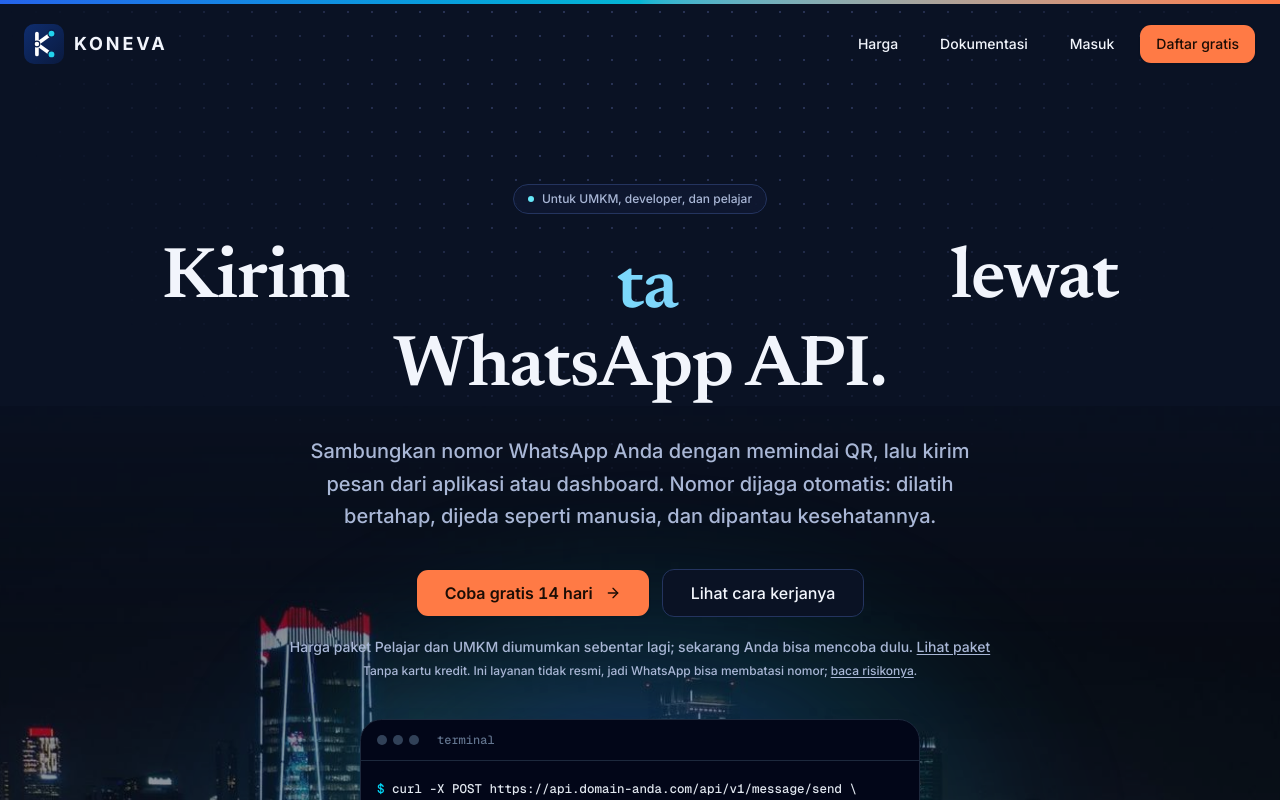
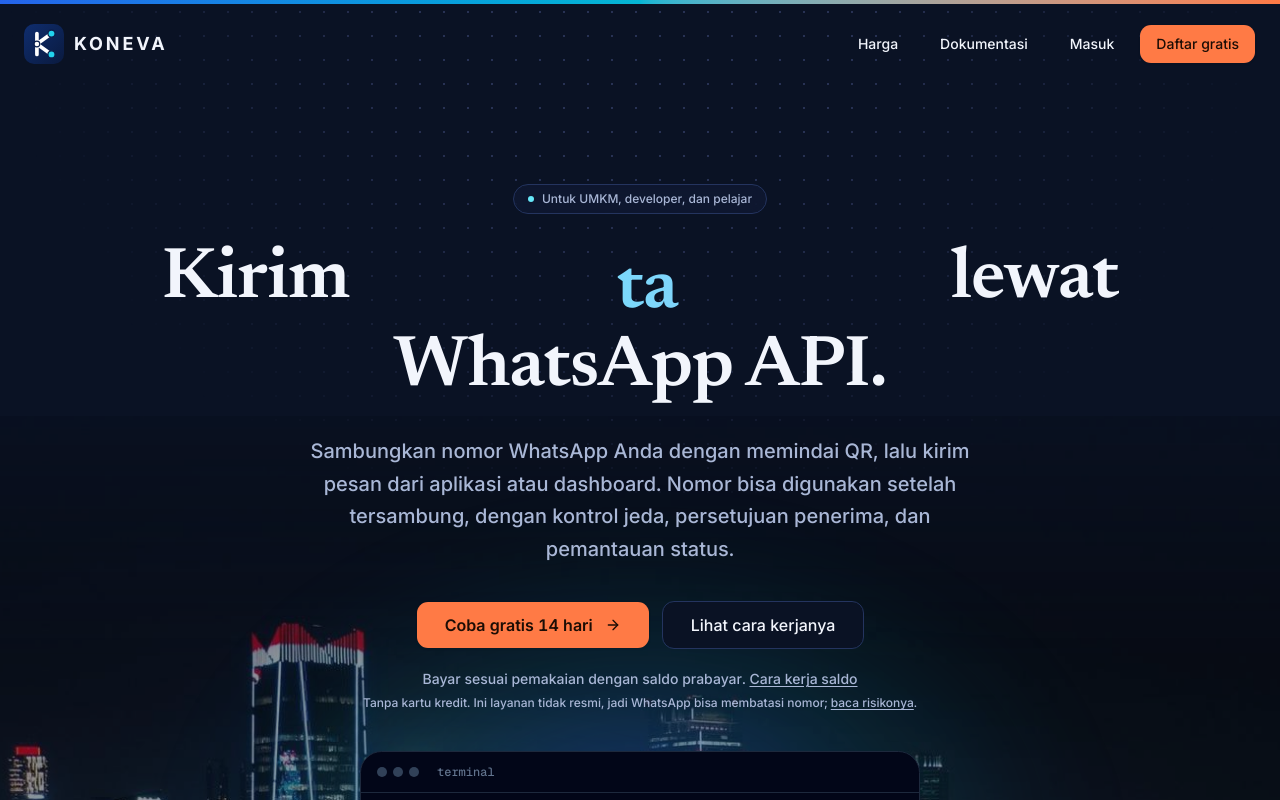
Before and after one commit to Dzayong/koneva, a Next.js app in the folder dashboard/: page / in a window 1280 px wide. Shown: the top 800 px of the page. Built offline with nearby package versions, Linux system fonts and the light colour scheme; no server answers.

Commit message:
feat: align landing with PAYG and prepare Duitku packet

```diff
--- a/dashboard/src/components/marketing/faq-data.ts
+++ b/dashboard/src/components/marketing/faq-data.ts
@@ -18,7 +18,7 @@
   },
   {
     q: "Bagaimana dengan OTP yang harus cepat?",
-    a: "Pesan dengan prioritas urgent memakai antrean sendiri dan tidak menunggu jeda pengiriman biasa, sehingga cocok untuk kode OTP. Pesan OTP/transaksional yang diverifikasi otomatis oleh sistem juga tidak dihitung dalam kuota paket bulanan. Pesan biasa tetap diberi jeda agar pola pengiriman tidak terlihat seperti mesin. Karena jalur ini tidak resmi, jangan menjadikannya satu-satunya cara untuk login atau transaksi penting; siapkan jalur cadangan seperti SMS atau email.",
+    a: "Pesan dengan prioritas urgent memakai antrean sendiri dan tidak menunggu jeda pengiriman biasa, sehingga cocok untuk kode OTP. Pesan OTP/transaksional hanya memperoleh perlakuan khusus jika lolos pemeriksaan sistem. Pesan biasa tetap diberi jeda untuk mengendalikan laju pengiriman. Karena jalur ini tidak resmi, jangan menjadikannya satu-satunya cara untuk login atau transaksi penting; siapkan jalur cadangan seperti SMS atau email.",
   },
   {
     q: "Bagaimana saya tahu pesan terkirim, dibaca, atau nomor bermasalah?",
@@ -29,8 +29,8 @@
     a: "Saat ini layanan mengirim dan menerima di chat pribadi. Pesan masuk dari grup tercatat, tetapi pengiriman ke grup dan saluran belum tersedia.",
   },
   {
-    q: "Berapa harga dan apakah ada uji coba?",
-    a: "Setiap akun baru mendapat uji coba gratis 14 hari tanpa kartu kredit. Ada empat paket bulanan, dari Pelajar sampai Bisnis CS — lihat daftar harga di halaman ini. Checkout tahunan sudah ditutup untuk pesanan baru. Pembayaran saat ini dikonfirmasi manual oleh penyedia layanan.",
+    q: "Bagaimana biaya KONEVA dihitung?",
+    a: "KONEVA menggunakan saldo prabayar PAYG tanpa paket bulanan. Tarif per pesan ditampilkan di halaman Tagihan; biaya final dikenakan untuk pesan yang terkonfirmasi berhasil, sedangkan status yang belum pasti ditahan sementara untuk diperiksa. Akun baru mendapat masa percobaan 14 hari.",
   },
   {
     q: "Data apa yang disimpan?",
--- a/dashboard/src/components/marketing/landing-page.tsx
+++ b/dashboard/src/components/marketing/landing-page.tsx
@@ -5,7 +5,6 @@
 import { motion, useReducedMotion, useScroll, useTransform, type Variants } from "framer-motion";
 import { ArrowRight, BellRing, CheckCheck, Gauge, ShieldCheck, Smartphone } from "lucide-react";
 import { Button } from "@/components/ui/button";
-import { PlanCards } from "@/components/billing/plan-cards";
 import { KonevaLogo } from "@/components/brand/koneva-logo";
 import { Faq } from "@/components/marketing/faq";
 import { HeroDemo } from "@/components/marketing/hero-demo";
@@ -19,7 +18,6 @@
 import { Stage } from "@/components/marketing/stage";
 import { UseCaseMarquee } from "@/components/marketing/use-case-marquee";
 import { useAuth } from "@/hooks/use-auth";
-import { usePublicPlans } from "@/hooks/use-billing";
 import { track } from "@/lib/track";
 import { cn } from "@/lib/utils";
 
@@ -70,30 +68,14 @@
     );
 }
 
-/** The question everyone asks first. Shows the lowest published monthly price, or says plainly that it is not set yet. */
-function PriceHint() {
-  const plans = usePublicPlans();
-  const prices = (plans.data ?? []).filter((p) => p.price_is_final && p.price_month_idr !== null).map((p) => p.price_month_idr as number);
-  const from = prices.length ? Math.min(...prices) : null;
-  return (
-    <p className="text-sm text-muted-foreground">
-      {from !== null
-        ? <>Paket berbayar mulai <strong className="text-foreground">Rp {from.toLocaleString("id-ID")}/bulan</strong>. </>
-        : <>Harga paket Pelajar dan UMKM diumumkan sebentar lagi; sekarang Anda bisa mencoba dulu. </>}
-      <a href="#harga" className="underline underline-offset-2 hover:text-foreground">Lihat paket</a>
-    </p>
-  );
-}
-
 const AUDIENCES: Array<{ title: string; text: string; cta: string; href: string; from: RevealFrom }> = [
   { title: "Pemilik usaha dan UMKM", text: "Kirim info pesanan, pengingat, dan promo ke pelanggan dari nomor WhatsApp toko Anda. Ada dashboard untuk kontak, kirim massal, dan balasan otomatis, tanpa perlu coding.", cta: "Coba gratis", href: "/signup", from: "left" },
   { title: "Developer dan freelancer", text: "Satu API untuk mengirim dan menerima pesan, status waktu nyata, webhook bertanda tangan, dan kunci API berizin. Contoh kode Node.js, Python, dan PHP.", cta: "Baca dokumentasi", href: "/docs", from: "up" },
-  { title: "Pelajar dan proyek kuliah", text: "Paket khusus pelajar dengan verifikasi email kampus. Cocok untuk tugas akhir, bot pengingat, atau proyek kecil yang butuh WhatsApp.", cta: "Lihat paket", href: "#harga", from: "right" },
+  { title: "Pelajar dan proyek kuliah", text: "Bangun proyek dengan API, webhook, dan dashboard kontak. Isi saldo sesuai kebutuhan pemakaian.", cta: "Lihat biaya", href: "#harga", from: "right" },
 ];
 
 export function LandingPage() {
   const reduce = useReducedMotion();
-  const plans = usePublicPlans();
   const heroRef = useRef<HTMLElement>(null);
   const { scrollYProgress } = useScroll({ target: heroRef, offset: ["start start", "end start"] });
   const demoY = useTransform(scrollYProgress, [0, 1], [0, reduce ? 0 : -70]);
@@ -129,14 +111,14 @@
               {" "}lewat WhatsApp API.
             </motion.h1>
             <motion.p initial="hidden" animate="show" custom={2} variants={rise} className="mx-auto mt-7 max-w-2xl text-lg leading-relaxed text-muted-foreground md:text-xl">
-              Sambungkan nomor WhatsApp Anda dengan memindai QR, lalu kirim pesan dari aplikasi atau dashboard. Nomor dijaga otomatis: dilatih bertahap, dijeda seperti manusia, dan dipantau kesehatannya.
+              Sambungkan nomor WhatsApp Anda dengan memindai QR, lalu kirim pesan dari aplikasi atau dashboard. Nomor bisa digunakan setelah tersambung, dengan kontrol jeda, persetujuan penerima, dan pemantauan status.
             </motion.p>
             <motion.div initial="hidden" animate="show" custom={3} variants={rise} className="mt-9 flex flex-wrap items-center justify-center gap-3">
               <Button asChild size="lg" className="h-12 px-7 text-base font-semibold"><Link href="/signup" onClick={() => track("cta_signup")}>Coba gratis 14 hari <ArrowRight className="ml-1" /></Link></Button>
               <Button asChild variant="outline" size="lg" className="h-12 px-7 text-base"><a href="#tur">Lihat cara kerjanya</a></Button>
             </motion.div>
             <motion.div initial="hidden" animate="show" custom={4} variants={rise} className="mt-5 space-y-1.5">
-              <PriceHint />
+              <p className="text-sm text-muted-foreground">Bayar sesuai pemakaian dengan saldo prabayar. <a href="#harga" className="underline underline-offset-2 hover:text-foreground">Cara kerja saldo</a></p>
               <p className="text-xs text-muted-foreground">Tanpa kartu kredit. Ini layanan tidak resmi, jadi WhatsApp bisa membatasi nomor; <a href="#faq" className="underline underline-offset-2 hover:text-foreground">baca risikonya</a>.</p>
             </motion.div>
           </div>
@@ -206,17 +188,14 @@
           <div className="mt-8"><HowItWorks /></div>
         </Section>
 
-        {/* Harga: sky = kepercayaan untuk keputusan uang. Angka muncul setelah operator menetapkan final.
-            Bulanan saja: checkout tahunan sudah ditutup untuk pesanan baru (T1.1). */}
-        <Section tone="sky" id="harga" label="Paket dan harga" backdrop={<PhotoBackdrop src="/media/photos/homeoffice.jpg" side="right" blend="mix-blend-multiply" className="!bottom-auto h-[520px]" />}>
-          <Heading eyebrow="Paket" title="Harga yang jelas, tanpa kejutan" text="Percobaan gratis 14 hari saat mendaftar. Ditagih bulanan. Pembayaran dikonfirmasi manual oleh penyedia layanan." />
-          {plans.data && plans.data.length > 0 ? (
-            <Reveal from="pop" className="mt-10"><PlanCards plans={plans.data} cycle="monthly" /></Reveal>
-          ) : (
-            <p role={plans.isError ? "alert" : "status"} aria-live="polite" className="mt-10 rounded-xl border bg-card p-5 text-sm text-muted-foreground">
-              {plans.isPending ? "Memuat paket dan harga…" : plans.isError ? "Paket belum dapat dimuat. Silakan muat ulang halaman." : "Paket belum tersedia saat ini."}
-            </p>
-          )}
+        {/* PAYG replaced monthly plans; price and balance are visible in billing before sending. */}
+        <Section tone="sky" id="harga" label="Saldo dan tarif" backdrop={<PhotoBackdrop src="/media/photos/homeoffice.jpg" side="right" blend="mix-blend-multiply" className="!bottom-auto h-[520px]" />}>
+          <Heading eyebrow="Bayar sesuai pemakaian" title="Isi saldo seperlunya" text="Tidak ada paket bulanan. Isi saldo prabayar dan gunakan beberapa device dalam satu workspace." />
+          <Reveal from="pop" className="mt-10 max-w-3xl rounded-xl border bg-card p-6 shadow-card">
+            <h3 className="text-xl font-semibold">Biaya mengikuti hasil pengiriman</h3>
+            <p className="mt-3 text-muted-foreground">Tarif per pesan terlihat di halaman Tagihan. Biaya final dikenakan untuk pesan yang terkonfirmasi berhasil; pesan dengan status belum pasti ditahan sementara untuk diperiksa.</p>
+            <p className="mt-3 text-sm text-muted-foreground">Pesan gagal tidak dikenai biaya. Saldo dan riwayat pemakaian dapat dipantau dari dashboard.</p>
+          </Reveal>
         </Section>
 
         {/* FAQ: jawaban jujur, juga terbaca mesin pencari dan asisten AI lewat data terstruktur */}
--- a/dashboard/src/components/marketing/product-tour.tsx
+++ b/dashboard/src/components/marketing/product-tour.tsx
@@ -9,7 +9,6 @@
   { src: "/media/ringkasan.png", title: "Panduan langkah demi langkah", text: "Dashboard menunjukkan satu langkah berikutnya, tidak membiarkan Anda bingung mulai dari mana.", className: "md:col-span-2" },
   { src: "/media/sambungkan-qr.png", title: "Sambungkan dengan pindai QR", text: "Seperti WhatsApp Web. Tanpa instalasi.", className: "" },
   { src: "/media/webhook-kode.png", title: "Webhook dengan kode siap salin", text: "Contoh Node.js, Python, dan PHP. Ada tombol kirim tes.", className: "" },
-  { src: "/media/tagihan.png", title: "Paket dan tagihan yang jelas", text: "Sisa kuota, masa aktif, dan cara bayar di satu halaman.", className: "md:col-span-2" },
 ] as const;
 
 function Frame({ children }: { children: React.ReactNode }) {
--- a/dashboard/src/components/marketing/site-footer.tsx
+++ b/dashboard/src/components/marketing/site-footer.tsx
@@ -6,7 +6,7 @@
 import { PhotoBackdrop } from "./photo-backdrop";
 
 const COLUMNS = [
-  { title: "Produk", links: [{ label: "Tampilan asli", href: "/#tur" }, { label: "Keamanan nomor", href: "/#features" }, { label: "Paket dan harga", href: "/#harga" }, { label: "Pertanyaan umum", href: "/#faq" }] },
+  { title: "Produk", links: [{ label: "Tampilan asli", href: "/#tur" }, { label: "Keamanan nomor", href: "/#features" }, { label: "Saldo dan tarif", href: "/#harga" }, { label: "Pertanyaan umum", href: "/#faq" }] },
   { title: "Mulai", links: [{ label: "Coba gratis 14 hari", href: "/signup" }, { label: "Masuk", href: "/login" }, { label: "Dokumentasi API", href: "/docs" }] },
   { title: "Legal", links: [{ label: "Syarat dan Ketentuan", href: "/syarat" }, { label: "Kebijakan Privasi", href: "/privasi" }] },
 ];
```
Also changed, not shown: 5 other files (tests, documents, lock files or other folders).
